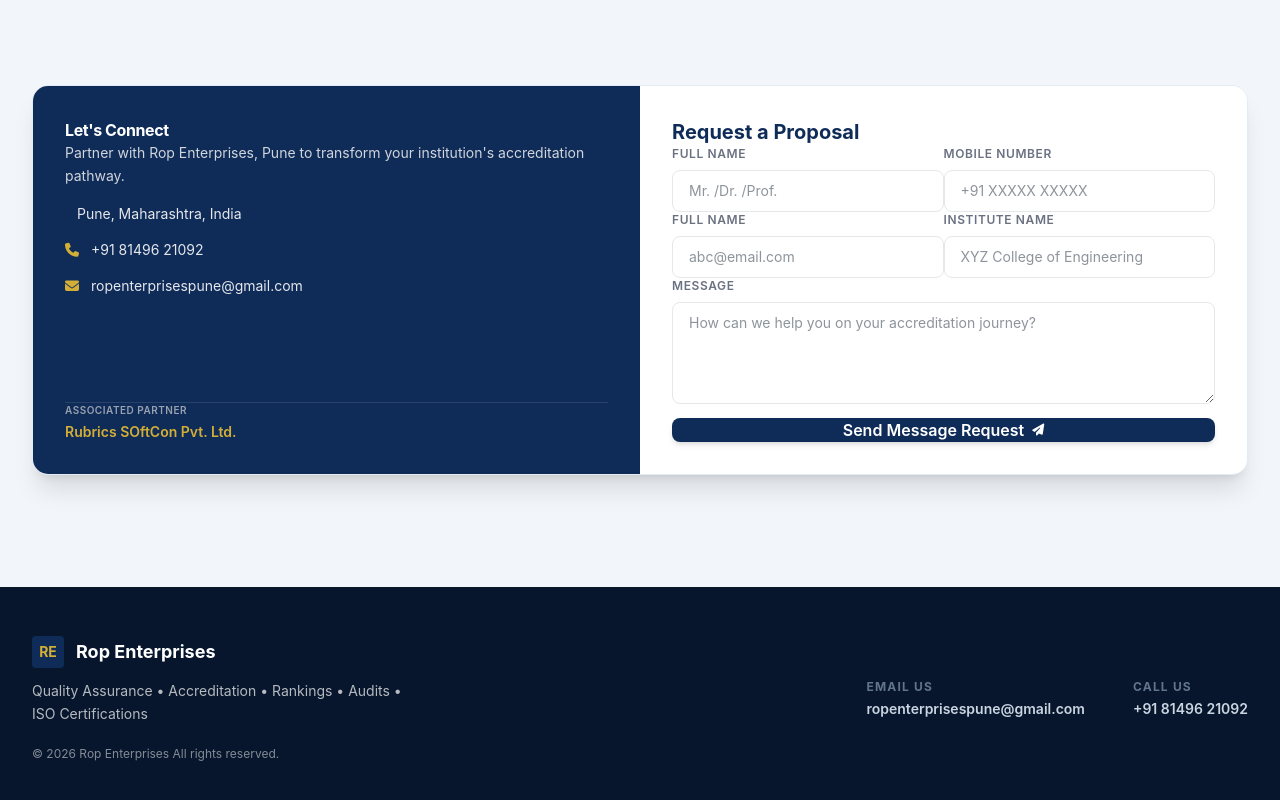
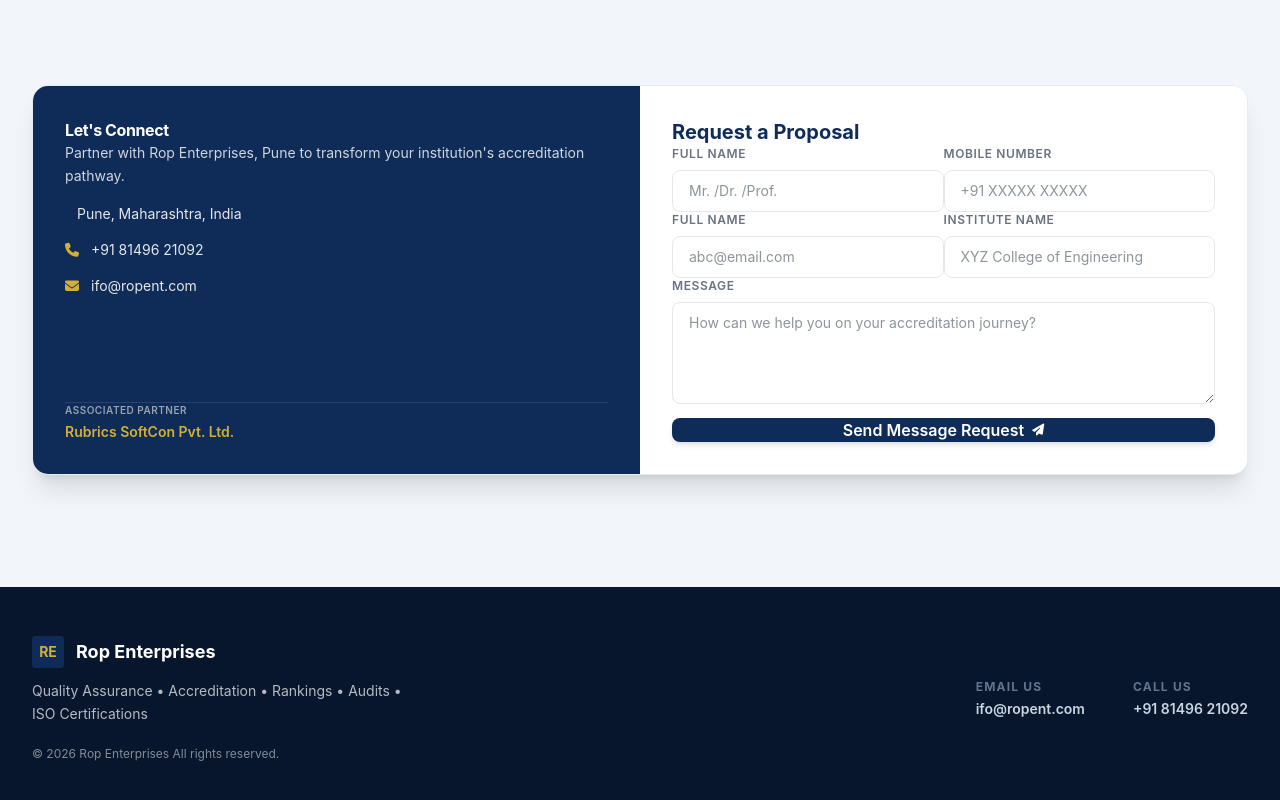
Before and after one commit to Pratiks0101/rop-ent, a website: page index.html in a window 1280 px wide. Shown: the part 4796-5596 px from the top of the page. Drawn offline with Linux system fonts and the light colour scheme.

Commit message:
fixed mail

```diff
--- a/index.html
+++ b/index.html
@@ -428,13 +428,13 @@
                             </div>
                             <div class="flex items-center gap-3">
                                 <i class="fa-solid fa-envelope text-gold-500"></i>
-                                <span class="break-all">ropenterprisespune@gmail.com</span>
+                                <span class="break-all">ifo@ropent.com</span>
                             </div>
                         </div>
                     </div>
                     <div class="border-t border-white/10 pt-6 mt-8">
                         <span class="text-[10px] text-gray-400 font-semibold tracking-wider uppercase block">Associated Partner</span>
-                        <div class="text-sm font-semibold text-gold-500 mt-1">Rubrics SOftCon Pvt. Ltd.</div>
+                        <div class="text-sm font-semibold text-gold-500 mt-1">Rubrics SoftCon Pvt. Ltd.</div>
                     </div>
                 </div>
                 <!-- right side -->
@@ -503,7 +503,7 @@
             <div class="md:col-span-7 flex flex-col md:flex-row gap-6 md:gap-12 justify-center md:justify-end text-sm text-center md:text-left">
                 <div class="space-y-1">
                     <span class="text-xs font-bold text-slate-500 uppercase tracking-widest block">Email Us</span>
-                    <a href="mailto:ropenterprisespune@gmail.com" class="hover:text-gold-500 transition-colors block text-slate-300 font-semibold">ropenterprisespune@gmail.com</a>
+                    <a href="mailto:ifo@ropent.com" class="hover:text-gold-500 transition-colors block text-slate-300 font-semibold">ifo@ropent.com</a>
                 </div>
                 <div class="space-y-1">
                     <span class="text-xs font-bold text-slate-500 uppercase tracking-widest block">Call Us</span>
```
